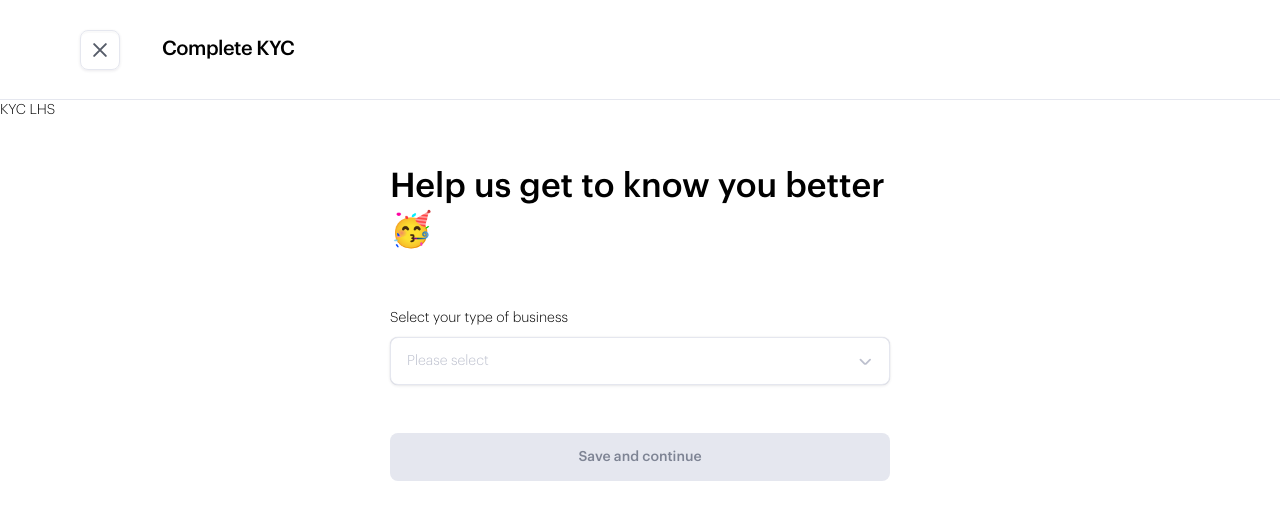
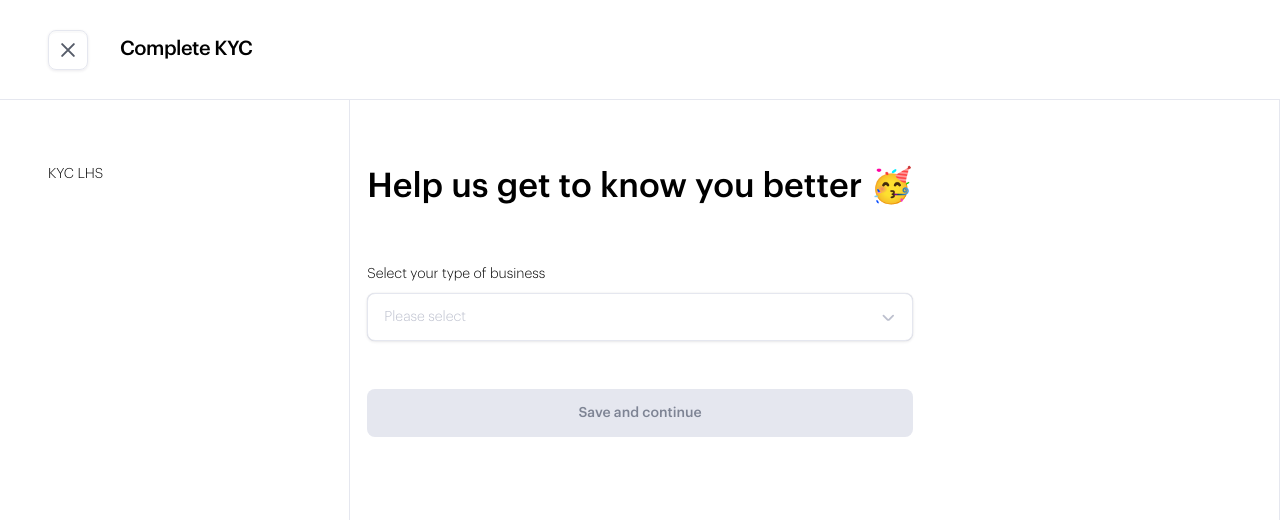
Before and after one commit to passpoint-web/passpoint-go-webapp, a Next.js app: page /kyc/business-type in a window 1280 px wide. Shown: the top 520 px of the page. Built offline with nearby package versions, Linux system fonts and the light colour scheme.

Commit message:
kyc screens in progress

```diff
--- a/app/globals.css
+++ b/app/globals.css
@@ -96,10 +96,11 @@
   --btn-secondary-height: 40px;
   --btn-secondary-shadow: 0px 1px 3px 0px rgba(47, 43, 67, 0.10), 0px 2px 0px 0px rgba(234, 234, 234, 0.25) inset;
 
-  --screen-top-padding: 64px;
+  --screen-padding-top: 64px;
 
   --kyc-layout-lhs-width: 30%;
   --kyc-layout-lhs-max-width: 350px;
+  --kyc-outer-component-padding: 48px;
 }
 
 /* @media (prefers-color-scheme: dark) {} */
@@ -224,6 +225,7 @@ button:disabled {
   border: 1px solid var(--grey-5);
   background-color: unset;
   box-shadow: var(--btn-secondary-shadow);
+  white-space: nowrap;
 }
 
 .close_btn {
@@ -325,7 +327,9 @@ ol, ul {
     --inner-component-mg: 12px;
     --inner-component-gap: 8px;
     --outer-component-gap: 16px;
-    --screen-top-padding: 32px;
+    --screen-padding-top: 32px;
+    --btn-padding: 16px;
+    --kyc-outer-component-padding: 16px;
   }
 
   h1 {
--- a/assets/styles/auth-screens.module.css
+++ b/assets/styles/auth-screens.module.css
@@ -34,7 +34,7 @@
 /* end */
 
 .auth {
-  padding-top: var(--screen-top-padding);
+  padding-top: var(--screen-padding-top);
 }
 
 .auth > .inner {
@@ -44,16 +44,12 @@
 
 .auth > .inner > .center {
   margin: 0 auto;
-  width: 40%;
-  max-width: 550px;
-  min-width: 500px;
+  width: clamp(550px, 40%, 600px);
 }
 
 .auth > .inner.business_type > .center {
   margin: 0 auto;
-  width: 50%;
-  max-width: 700px;
-  min-width: 650px;
+  width: clamp(650px, 50%, 700px);
 }
 
 .auth .lhs {
@@ -61,6 +57,7 @@
   padding: 0 3rem;
   min-width: 500px;
   padding-left: calc(var(--header-padding) + 3rem);
+  width: clamp(500px, 50%, 50%);
 }
 
 .form {
--- a/assets/styles/kyc-screens.module.css
+++ b/assets/styles/kyc-screens.module.css
@@ -10,7 +10,7 @@
   height: 100%;
   display: flex;
   align-items: center;
-  padding: 0 var(--header-padding);
+  padding: 0 var(--kyc-outer-component-padding);
   gap: var(--outer-component-gap);
 }
 
@@ -22,7 +22,7 @@
 
 .header .inner .lhs,
 .header .inner .rhs {
-  width: 50px;
+  width: 40px;
 }
 
 @media screen and (max-width: 700px) {
@@ -42,7 +42,12 @@
   width: var(--kyc-layout-lhs-width);
   max-width: var(--kyc-layout-lhs-max-width);
   min-height: calc(100vh - var(--header-height));
-  /* border: 1px solid red; */
+  border-right: 1px solid var(--grey-5);
+}
+
+.kyc_content_lhs {
+  border-right: 1px solid var(--grey-5);
+  padding: var(--screen-padding-top) var(--kyc-outer-component-padding);
 }
 
 @media screen and (max-width: 1024px) {
@@ -62,5 +67,7 @@
 
   .kyc_content_lhs {
     min-height: fit-content;
+    width: 100%;
+    border-right: none;
   }
 }
--- a/next.config.js
+++ b/next.config.js
@@ -15,6 +15,7 @@ const nextConfig = {
     ]
   },
   images: {
+    // for countries api
     remotePatterns: [
       {
         protocol: 'https',
--- a/pages/auth/index.js
+++ b/pages/auth/index.js
@@ -1,6 +1,3 @@
-import { useEffect } from 'react'
-import { redirect } from 'next/navigation'
-
 const Auth = () => {}
 
 export default Auth
```
